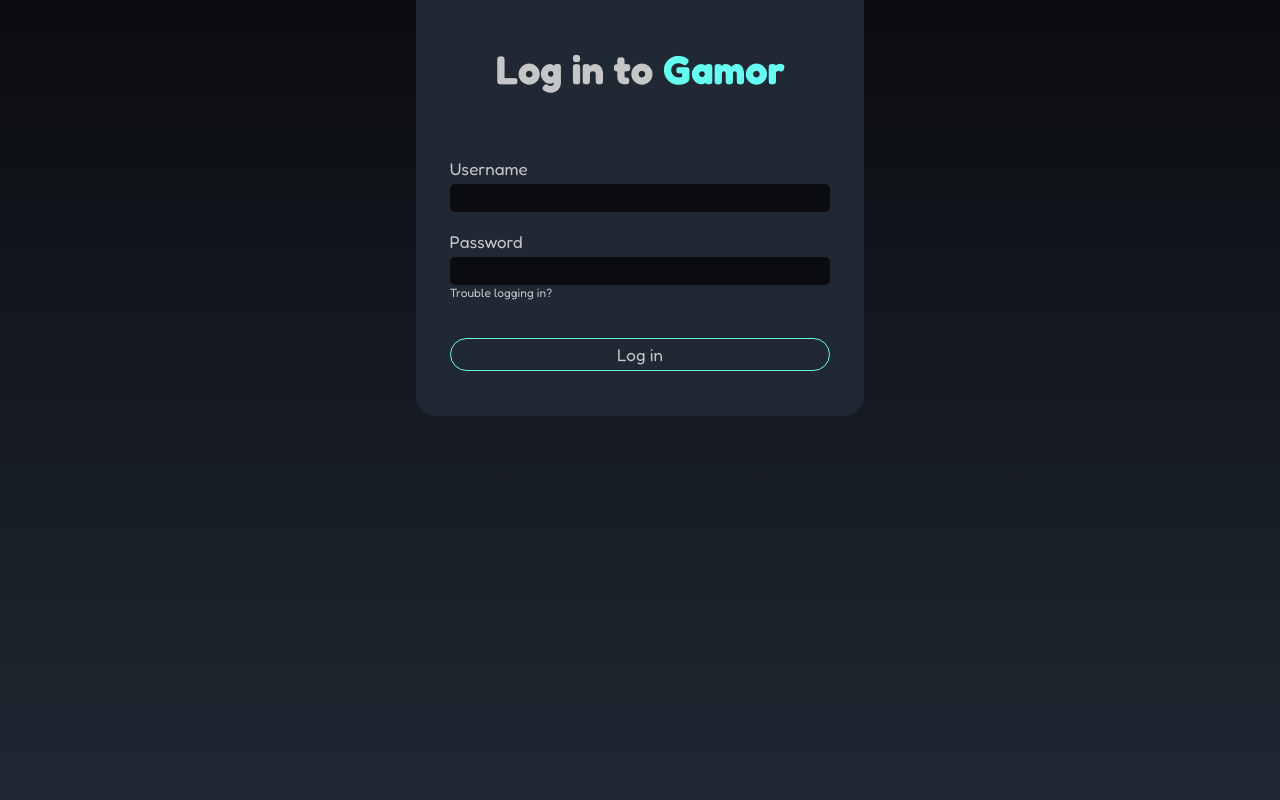
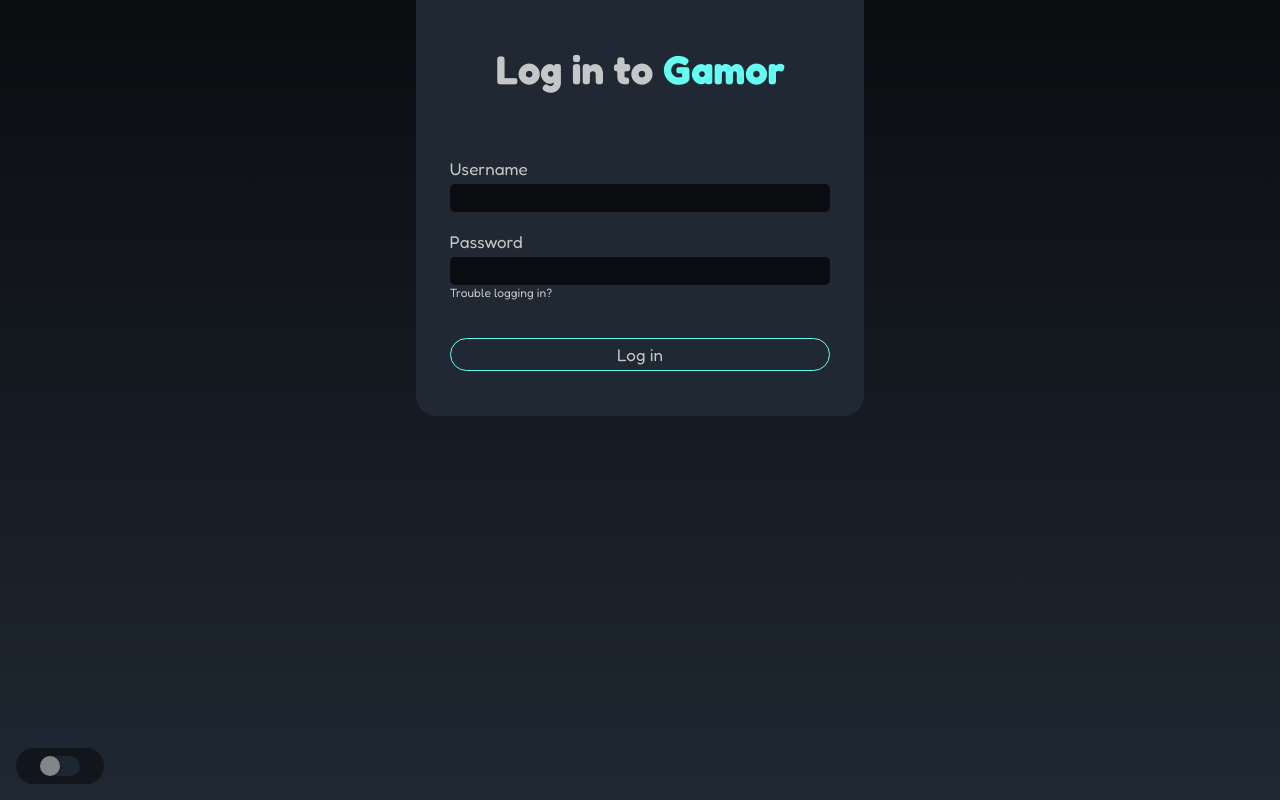
Before and after one commit to MajorasBoi/Gamor-Platform, a React (Vite) app: page /login in a window 1280 px wide. Built offline with nearby package versions, Linux system fonts and the light colour scheme.

Commit message:
Redistribuited css

```diff
--- a/src/layouts/AuthenticationLayout.tsx
+++ b/src/layouts/AuthenticationLayout.tsx
@@ -1,5 +1,6 @@
 import { MainLayout } from './MainLayout'
 import { Login } from '../components/Login/Login'
+import { Footer } from '../components/Footer/Footer'
 
 export const AuthenticationLayout = () => {
     return (
@@ -7,6 +8,7 @@
             <MainLayout className={'login-container'}>
                 <Login />
             </MainLayout>
+            <Footer />
         </div>
     )
 }
--- a/src/layouts/MainLayout.css
+++ b/src/layouts/MainLayout.css
@@ -107,7 +107,7 @@
         color: #66fcf1;
 
         body.dark & {
-            color: #1f2833;
+            color: #45a29e;
         }
     }
 }
```
